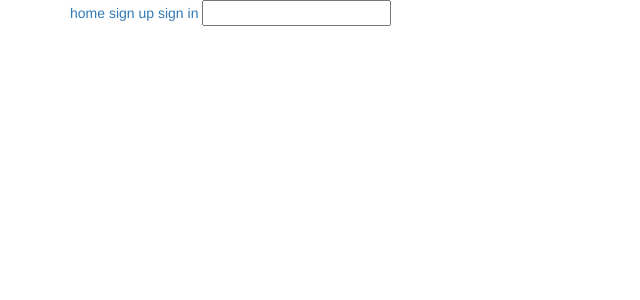
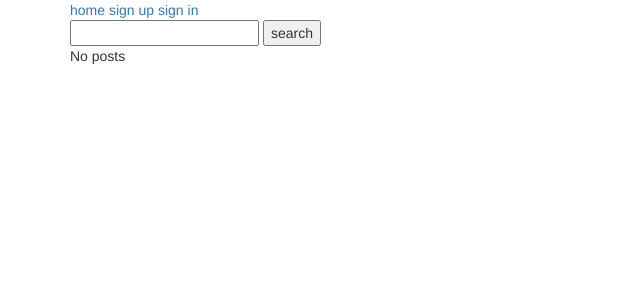
Before and after one commit to Kekc/tardis, a Django app: page / in a window 1280 px wide. Shown: the top 300 px of the page, without its empty margins (0-640 px from the left). Run offline with Django 3.2, Linux system fonts and the light colour scheme; data that the repository does not hold is empty; some libraries are stand-ins or nearby versions.

Commit message:
Basic Searching

```diff
--- a/blog/templates/main.html
+++ b/blog/templates/main.html
@@ -8,8 +8,11 @@ home
 {% endblock current_page %}
 
 {% block content %}
-	{% for post in posts %}
-		{% post_template post.id %}
-	{% endfor %}
-
+	{% if posts %}
+		{% for post in posts %}
+			{% post_template post.id %}
+		{% endfor %}
+	{% else %}
+		<div class="container">No posts</div>
+	{% endif %}
 {% endblock content %}
--- a/blog/templates/navigation.html
+++ b/blog/templates/navigation.html
@@ -4,7 +4,10 @@
 		<a href="{{ item.link }}">{{ item.name }}</a>
 	</span>
 {% endfor %}
-	<input type="text" name="search">
+	<form action="{% url 'search' %}">
+		<input type="text" name="search">
+		<input type="submit" value="search">
+	</form>
 	{% if user %}
 		<span>{{ user }}</span>
 		<a href="{% url 'logout' %}">logout</a>
--- a/blog/views.py
+++ b/blog/views.py
@@ -6,6 +6,7 @@ from django.core.urlresolvers import reverse
 from django.views.generic.edit import CreateView, UpdateView, DeleteView
 from django.views.generic import ListView
 from django.contrib import auth
+from django.db.models import Q
 
 from blog.models import Category, Post, User
 from blog.forms import RegistrationForm, LoginForm
@@ -42,6 +43,30 @@ class AuthorView(ListView):
     def get_context_data(self, **kwargs):
         context = super(AuthorView, self).get_context_data(**kwargs)
         context['author'] = self.author.username
+        return context
+
+
+class SearchView(ListView):
+    template_name = 'search.html'
+    context_object_name = 'posts'
+
+    def get_queryset(self):
+        self.query = self.request.GET.get('search')
+        query = self.query.strip().split(' ')
+        print query
+        if query:
+            query_list = [(Q(text__contains=word) | Q(title__contains=word) |
+                Q(categories__name__contains=word)) for word in query]
+            query = reduce(lambda a, b: a & b, query_list)
+            qs = Post.objects.filter(query).distinct()
+            print query
+        else:
+            qs = Post.objects.all()
+        return qs.order_by('-created')[:3]
+
+    def get_context_data(self, **kwargs):
+        context = super(SearchView, self).get_context_data(**kwargs)
+        context['query'] = self.query
         return context
 
 
--- a/tardis/urls.py
+++ b/tardis/urls.py
@@ -1,6 +1,6 @@
 from django.conf.urls import patterns, include, url
 from django.contrib import admin
-from blog.views import IndexView, registration, login, logout, CategoryView, AuthorView, PostCreateView, PostEditView
+from blog.views import IndexView, registration, login, logout, CategoryView, AuthorView, PostCreateView, PostEditView, SearchView
 
 urlpatterns = patterns('',
     (r'^admin/', include(admin.site.urls)),
@@ -11,6 +11,7 @@ urlpatterns = patterns('',
 
     url(r'^category/(\d+)/$', CategoryView.as_view(), name='category'),
     url(r'^author/(\d+)/$', AuthorView.as_view(), name='author'),
+    url(r'^search/$', SearchView.as_view(), name='search'),
 
     url(r'post/add/$', PostCreateView.as_view(), name='add_post'),
     url(r'post/edit/(?P<pk>\d+)/$', PostEditView.as_view(), name='edit_post'),
```
Also changed, not shown: blog/templates/search.html (added, +9 -0 lines).
